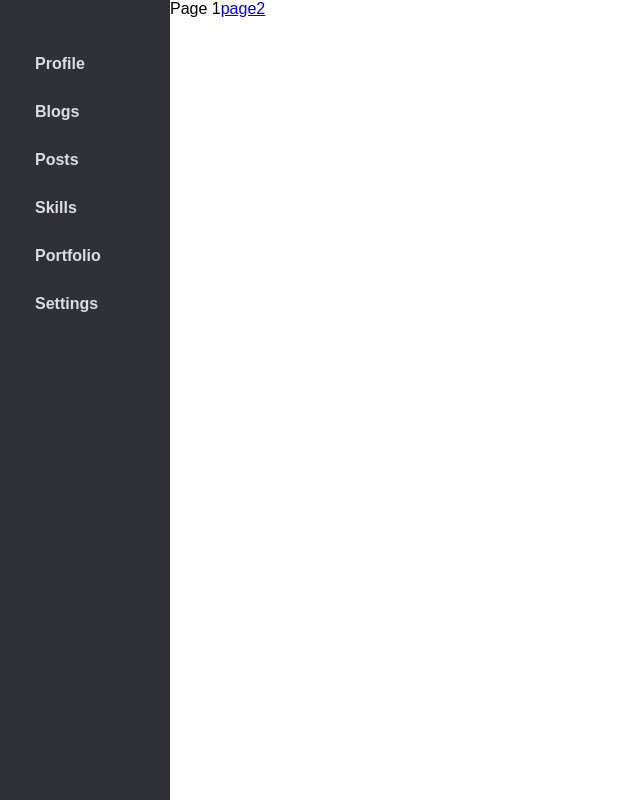
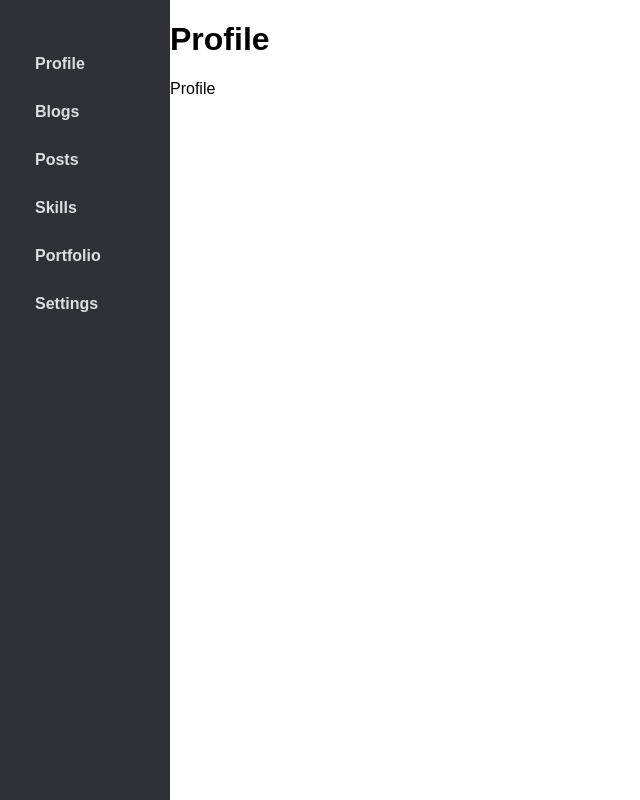
Before and after one commit to leecheuk/gatsby-cms, a React (Create React App) app: page / in a window 1280 px wide. Shown: the whole page, without its empty margins (0-640 px from the left). Built offline with nearby package versions, Linux system fonts and the light colour scheme.

Commit message:
updated profile view name

```diff
--- a/src/router/index.js
+++ b/src/router/index.js
@@ -1,13 +1,13 @@
 import React from 'react';
 import {Switch, Route} from 'react-router-dom';
 
-import Page1 from '../views/Page1';
+import Profile from '../views/Profile';
 import Page2 from '../views/Page2';
 
 const router = () => (
         <Switch>
             <Route exact path="/">
-                <Page1 />
+                <Profile />
             </Route>
             <Route exact path="/page2">
                 <Page2 />
--- a/src/views/Page1.js
+++ b/src/views/Profile.js
@@ -1,12 +1,12 @@
 import React from 'react';
 import {Link} from 'react-router-dom';
+import LayoutMain from '../layouts/Main';
 
 const Page1 = () => {
     return (
-        <div>
-            Page 1
-            <Link to="/page2">page2</Link>
-        </div>
+        <LayoutMain title="Profile">
+            Profile
+        </LayoutMain>
     );
 };
 
```
